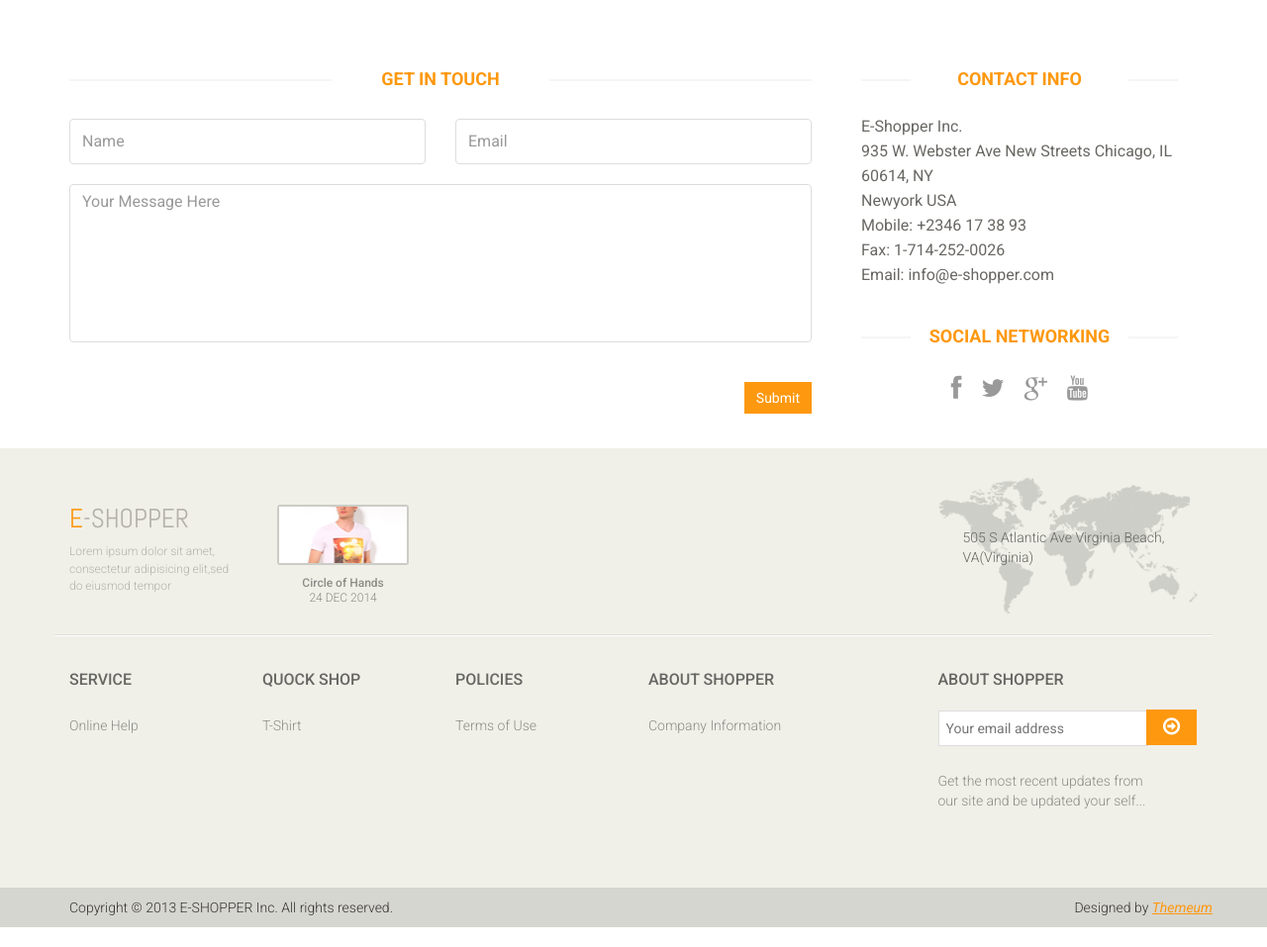
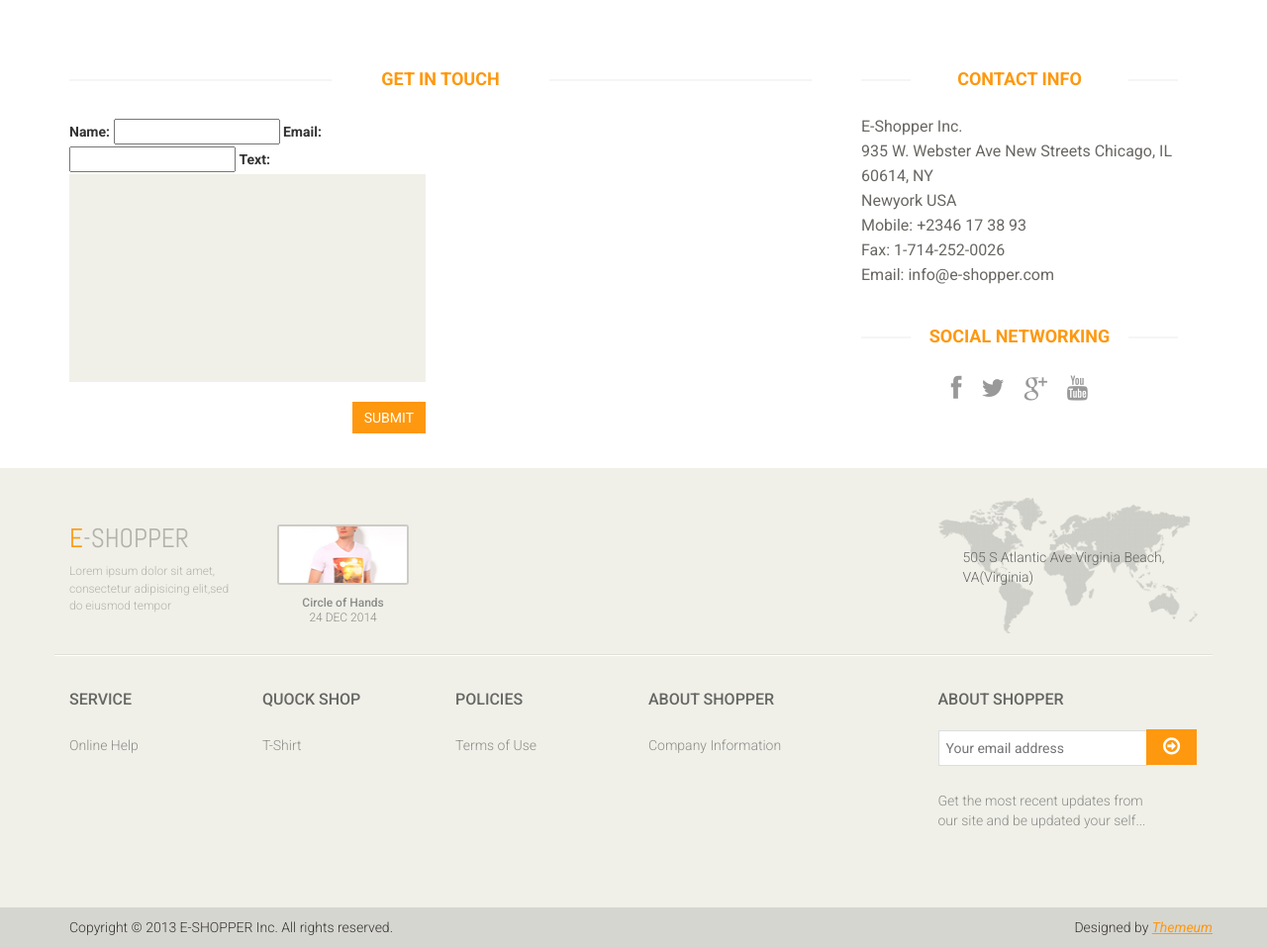
Before and after one commit to Tolokov/Shop, a Django app: page /contact/ in a window 1280 px wide. Shown: the part 642-1599 px from the top of the page at 99% size. Run offline with Django 4.2, Linux system fonts and the light colour scheme.

Commit message:
update ContactFormView

```diff
--- a/Shop/views.py
+++ b/Shop/views.py
@@ -90,29 +90,32 @@ class ProductDetailView(DetailView):
 class ContactFormView(FormView):
     template_name = 'pages/contact-us.html'
     form_class = ContactForm
-    # success_url = reverse_lazy(template_name)
-    # success_url = "/thanks/"
+    success_url = '/contact/'
+
+    def get_context_data(self, *, object_list=None, **kwargs):
+        context = super().get_context_data(**kwargs)
+        context['title'] = 'CONTACT US'
+        contact_info = (
+                'E-Shopper Inc.',
+                '935 W. Webster Ave New Streets Chicago, IL 60614, NY',
+                'Newyork USA',
+                'Mobile: +2346 17 38 93',
+                'Fax: 1-714-252-0026',
+                'Email: info@e-shopper.com',
+            )
+        context['contact_info'] = contact_info
+        context['contact_selected'] = 'active'
+        return context
 
 
-    def get(self, request, *args, **kwargs):
-        contact_info = (
-            'E-Shopper Inc.',
-            '935 W. Webster Ave New Streets Chicago, IL 60614, NY',
-            'Newyork USA',
-            'Mobile: +2346 17 38 93',
-            'Fax: 1-714-252-0026',
-            'Email: info@e-shopper.com',
-        )
 
-        context = {
-            'contact_selected': 'active',
-            'contact_info': contact_info,
-            'title': 'CONTACT US',
+    def form_valid(self, form):
+        self.send_masage(form.cleaned_data)
+        return super(ContactFormView, self).form_valid(form)
 
-        }
-
-        return render(request, 'pages/contact-us.html', context=context)
-
+    def send_masage(self, void_valid):
+        print(void_valid)
+        pass
 
 
 # /////////////////////////////
--- a/templates/pages/contact-us.html
+++ b/templates/pages/contact-us.html
@@ -23,19 +23,20 @@
                         <form id="main-contact-form" class="contact-form row" name="contact-form" method="post">
                             {% csrf_token %}
                             <div class="form-group col-md-6">
-                                <input type="text" name="name" class="form-control" required="required"
-                                       placeholder="Name">
-                            </div>
-                            <div class="form-group col-md-6">
-                                <input type="email" name="email" class="form-control" required="required"
-                                       placeholder="Email">
-                            </div>
-                            <div class="form-group col-md-12">
-                                <textarea name="message" id="message" required="required" class="form-control" rows="8"
-                                          placeholder="Your Message Here"></textarea>
-                            </div>
-                            <div class="form-group col-md-12">
-                                <input type="submit" name="submit" class="btn btn-primary pull-right" value="Submit">
+{#                                <input type="text" name="name" class="form-control" required="required"#}
+{#                                       placeholder="Name">#}
+{#                            </div>#}
+{#                            <div class="form-group col-md-6">#}
+{#                                <input type="email" name="email" class="form-control" required="required"#}
+{#                                       placeholder="Email">#}
+{#                            </div>#}
+{#                            <div class="form-group col-md-12">#}
+{#                                <textarea name="message" id="message" required="required" class="form-control" rows="8"#}
+{#                                          placeholder="Your Message Here"></textarea>#}
+{#                            </div>#}
+{#                            <div class="form-group col-md-12">#}
+                                {{ form }}
+                                <button type="submit" name="submit" class="btn btn-primary pull-right">SUBMIT</button>
                             </div>
                         </form>
 
```
